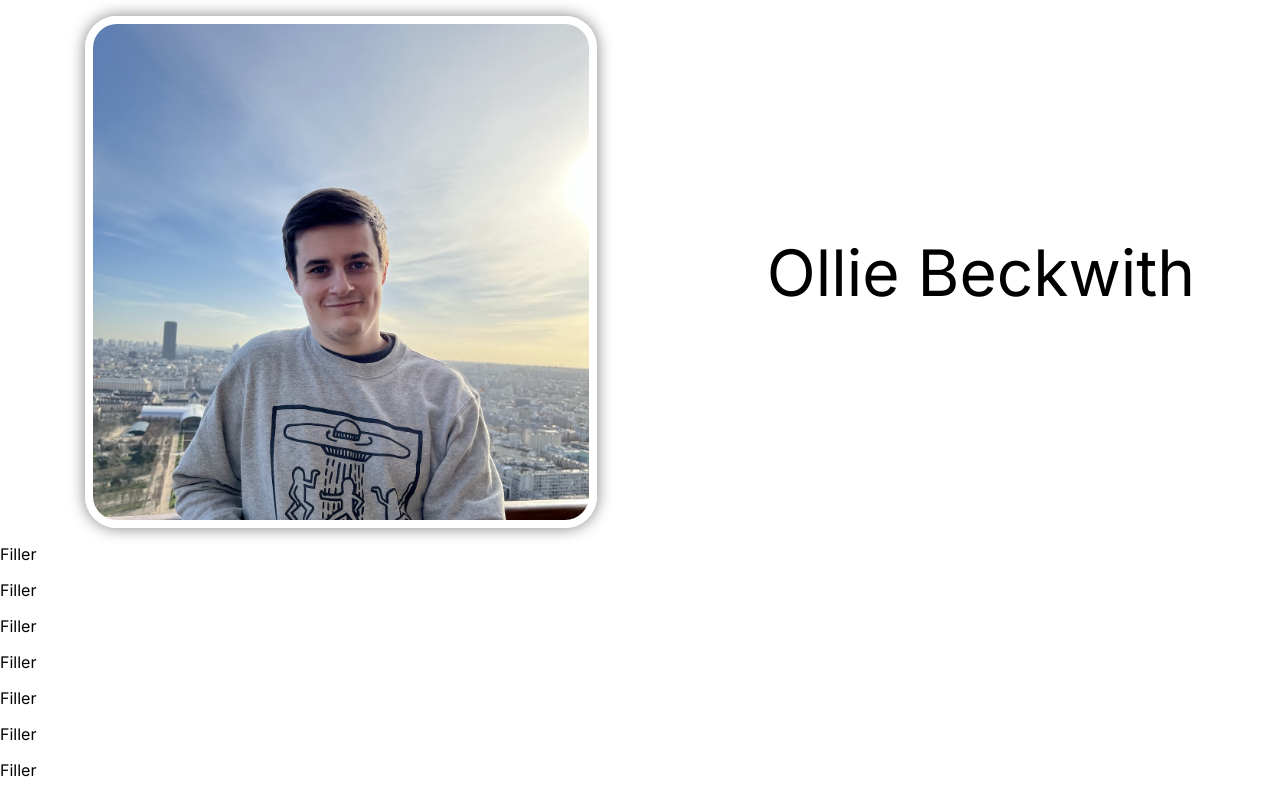
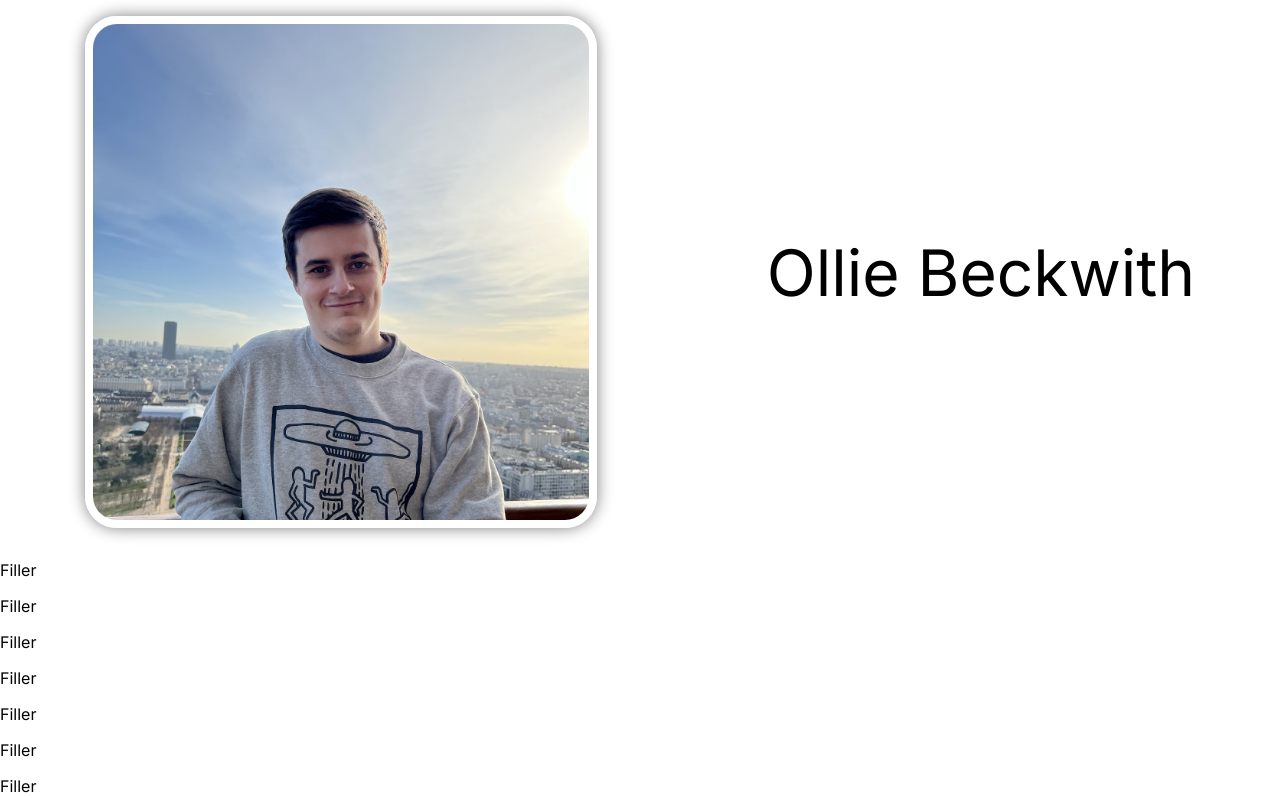
Before and after one commit to OliverBeckwith/oliverbeckwith.github.io, a React (Vite) app: page / in a window 1280 px wide. Shown: the top 798 px of the page. Built offline with nearby package versions, Linux system fonts and the light colour scheme.

Commit message:
Add padding to bottom of header

```diff
--- a/src/components/Header/styles.css.ts
+++ b/src/components/Header/styles.css.ts
@@ -32,7 +32,7 @@ export const HeaderRow = styled.div<{ effectStrength: number }>`
   flex-direction: column;
   align-items: center;
   justify-content: space-around;
-  padding-top: 16px;
+  padding: 16px 0;
   width: 100%;
   max-width: 1920px;
 
```
